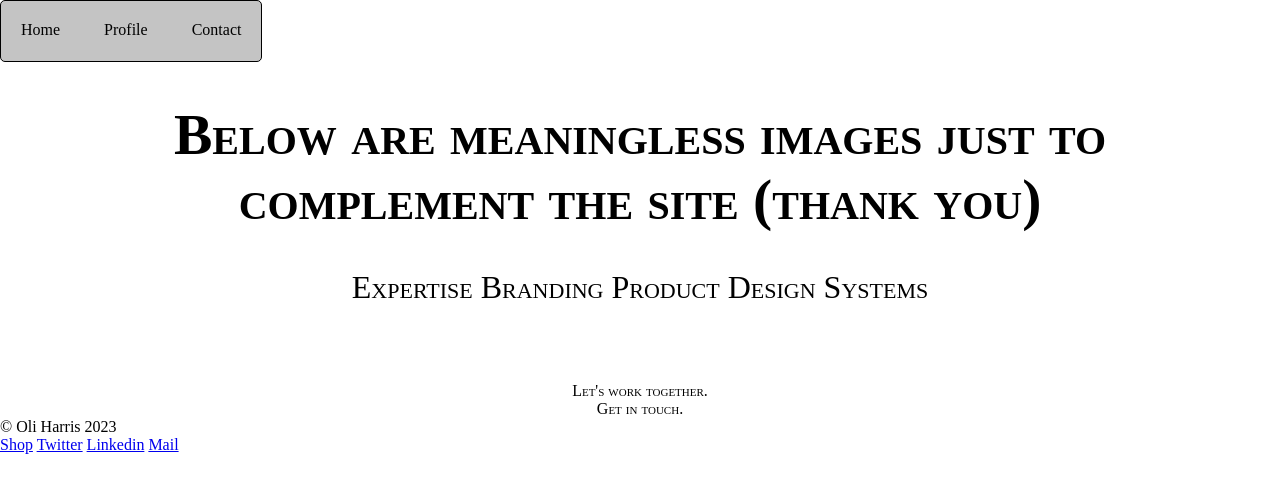
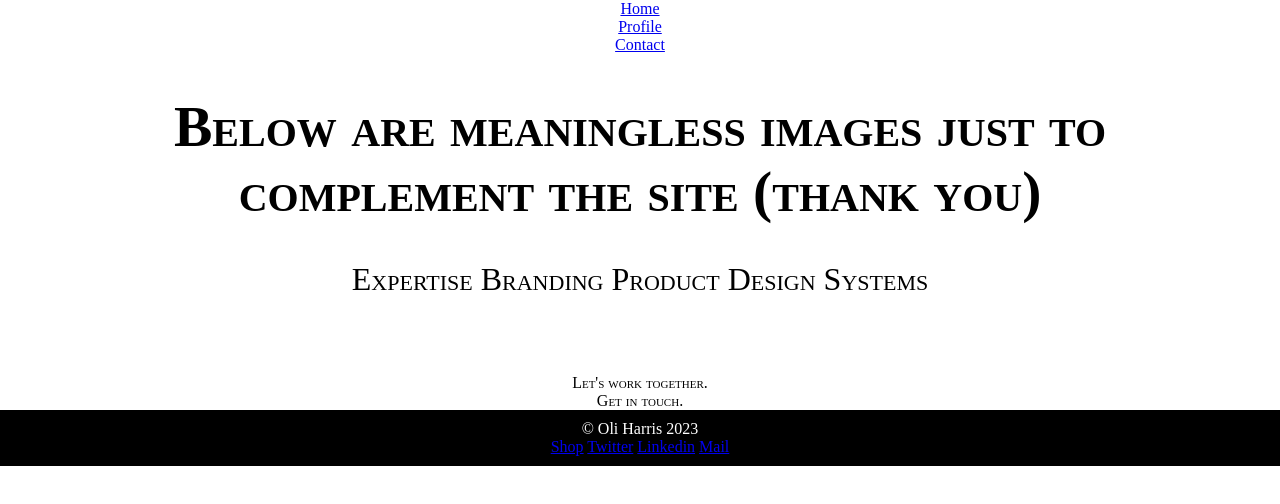
Before and after one commit to cirone50/projetos-faceis-css, a plain HTML site: page projeto001.html/index.html in a window 1280 px wide. Drawn offline with Linux system fonts and the light colour scheme.

Commit message:
deve ser finalizado

```diff
--- a/projeto001.html/index.html
+++ b/projeto001.html/index.html
@@ -8,9 +8,11 @@
 </head>
 <body>
     <nav>
-        <a href="#">Home</a>
-        <a href="#">Profile</a>
-        <a href="#">Contact</a>
+        <ul>
+            <li><a href="#" class="link">Home</a></li>
+            <li><a href="#" class="link">Profile</a></li>
+            <li><a href="#" class="link">Contact</a></li>
+        </ul>
     </nav>
     <section id="inicio">
         <h1>Below are meaningless images just to complement the site (thank you)</h1>
--- a/projeto001.html/style.css
+++ b/projeto001.html/style.css
@@ -18,26 +18,19 @@ body {
 }
 
 nav {
-    display: inline-block;
-    background-color: rgba(0, 0, 0, 0.233);
-    height: 60px;
-    border: 1px solid black;
     text-align: center;
-    border-radius: 5px;
+}
+
+ul {
+    position: relative;
 
 
 }
 
-nav > a {
-    display: inline-block;
-    color: black;
-    text-decoration: none;
-    padding: 20px;
-    text-align: center;
+.link {
 
 
 }
-
 section {
     font-size: var(--fonte01);
     font-variant: small-caps;
@@ -63,7 +56,10 @@ img {
 
 }
 
-footer > p {
-
+footer {
+    background-color: black;
+    color: white;
+    text-align: center;
+    padding: 10px;
 
 }
```
